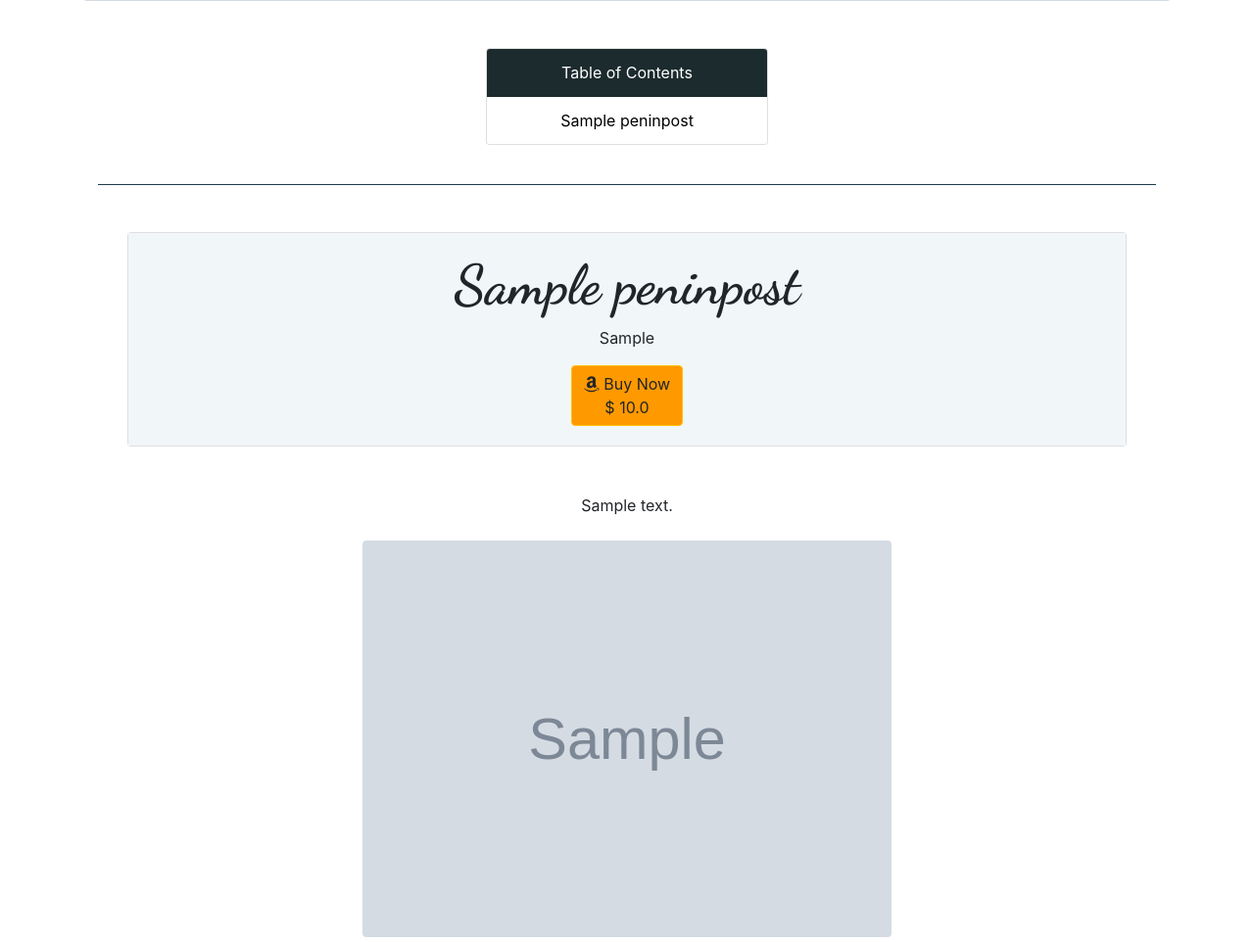
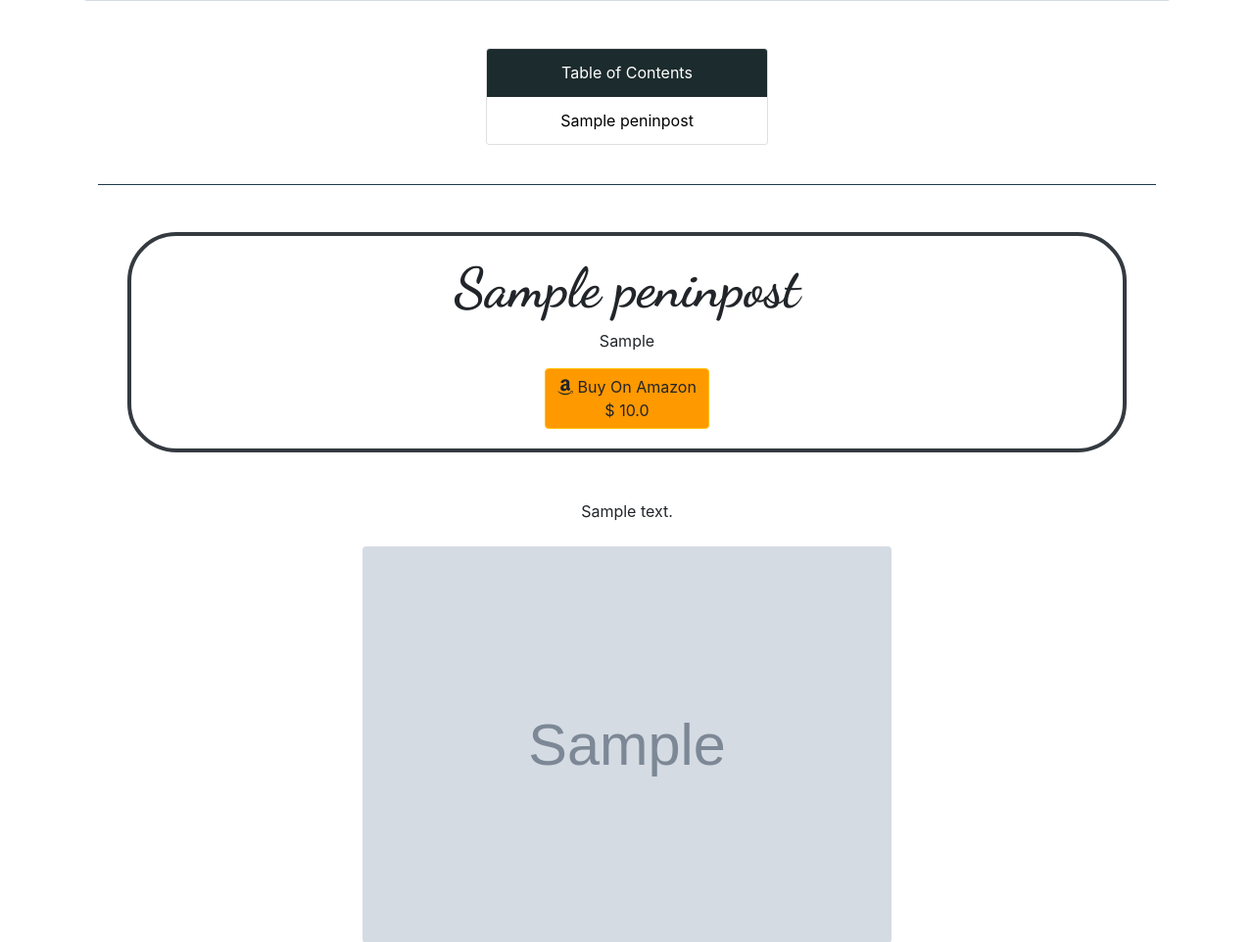
Before and after one commit to XDCoder3289/pensdistrict, a Django app: a page that uses templates/post.html in a window 1280 px wide. Shown: the part 1130-2092 px from the top of the page at 98% size. Run offline with Django 3.2, Linux system fonts and the light colour scheme; tables that the repository leaves empty hold one stand-in row (values such as "Sample post"); grey boxes marked "Sample" are stand-in pictures; some libraries are stand-ins or nearby versions.

Commit message:
Changing the layout of posts and button a bit

```diff
--- a/templates/post.html
+++ b/templates/post.html
@@ -43,11 +43,11 @@
         <div class="container mb-4">
           <div class="container text-center">
             <!-- Call to Action -->
-            <div class="card text-center mb-5 mt-5">
-              <div id="pen-{{pen.pen_name}}" class="card-body" style="background-color: #f1f6f9">
+            <div class="card text-center mb-5 mt-5" style="border-radius: 50px; border-width: 4px; border-color: #343a40">
+              <div id="pen-{{pen.pen_name}}" class="card-body">
                 <h2 id="heading-main" class="display-4 text-center mb-2">{{pen.pen_name}}</h2>
                 <p class="card-text">{{pen.button_copy}}</p>
-                <a id="action-button" href="{{pen.amazon_link}}" target="_blank" class="btn btn-warning" style="background-color: #FF9900;"><span><i class="fa fa-amazon"></i></span> Buy Now <br>$ {{pen.price}}</a>
+                <a id="action-button" href="{{pen.amazon_link}}" target="_blank" class="btn btn-warning" style="background-color: #FF9900;"><span><i class="fa fa-amazon"></i></span> Buy On Amazon <br>$ {{pen.price}}</a>
               </div>
             </div>
 
```
